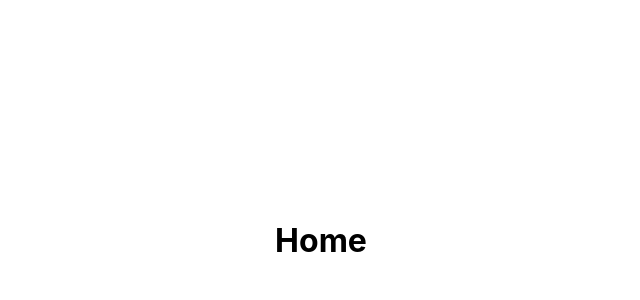
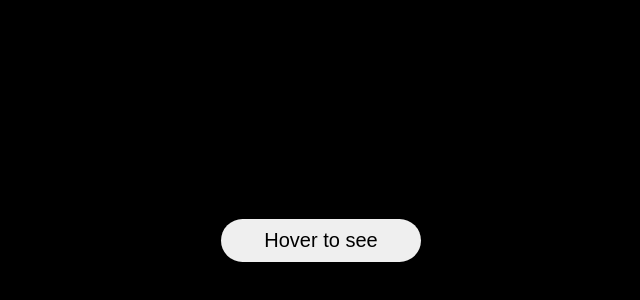
Before and after one commit to Munawarhussain729/React-Animations, a React (Create React App) app: page / in a window 1280 px wide. Shown: the part 160-460 px from the top of the page, without its empty margins (319-959 px from the left). Built offline with nearby package versions, Linux system fonts and the light colour scheme.

Commit message:
Hover button key frame animation

```diff
--- a/src/components/Home.js
+++ b/src/components/Home.js
@@ -1,9 +1,21 @@
 import React from 'react'
+import {motion} from 'framer-motion'
 
+const butonVariants={
+    hover:{
+        scale: [1.1], // There can be keyframe like[1, 1.1, 1, 1.1] means loop between these values
+        textShadow: "0px 0px 8px rgb(255, 255, 255)",
+        boxShadow: "0px 0px 8px rgb(255, 255, 255)",
+        transition:{
+            // duration:0.3,
+            yoyo:10  //Yoyo property is use to loop the animation
+        }
+    }
+}
 function Home() {
     return (
-        <div style={{height:'100vh', display:'flex', flexDirection:'column', justifyContent:'center'}}>
-            <h1>Home</h1>
+        <div style={{height:'100vh', display:'flex', flexDirection:'column', justifyContent:'center', alignItems:'center', backgroundColor:'black'}}>
+            <motion.button variants={butonVariants} whileHover="hover" style={{padding:10, border:'1px black', width:'200px', fontSize:'20px', borderRadius:'24px'}}>Hover to see</motion.button>
         </div>
     )
 }
```
